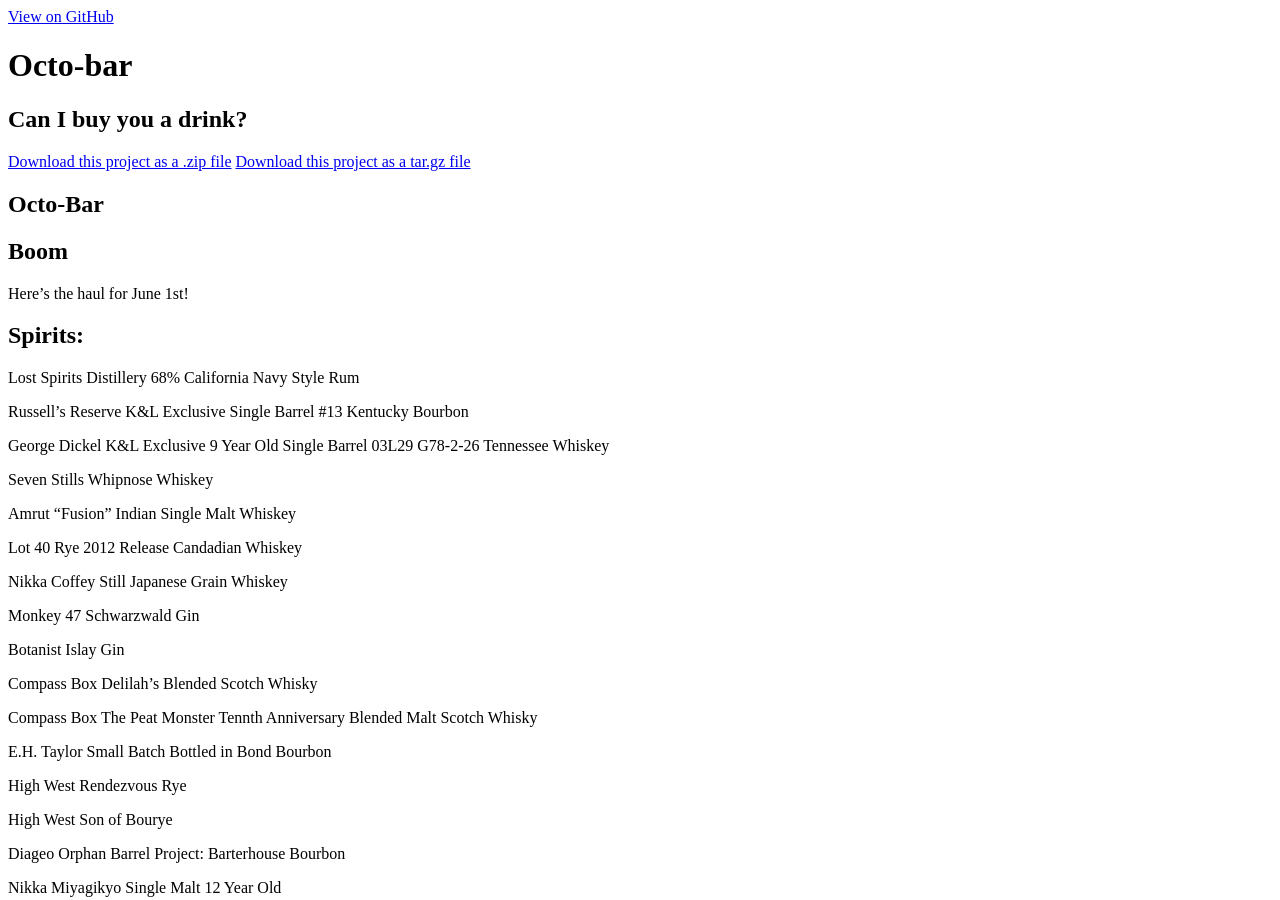
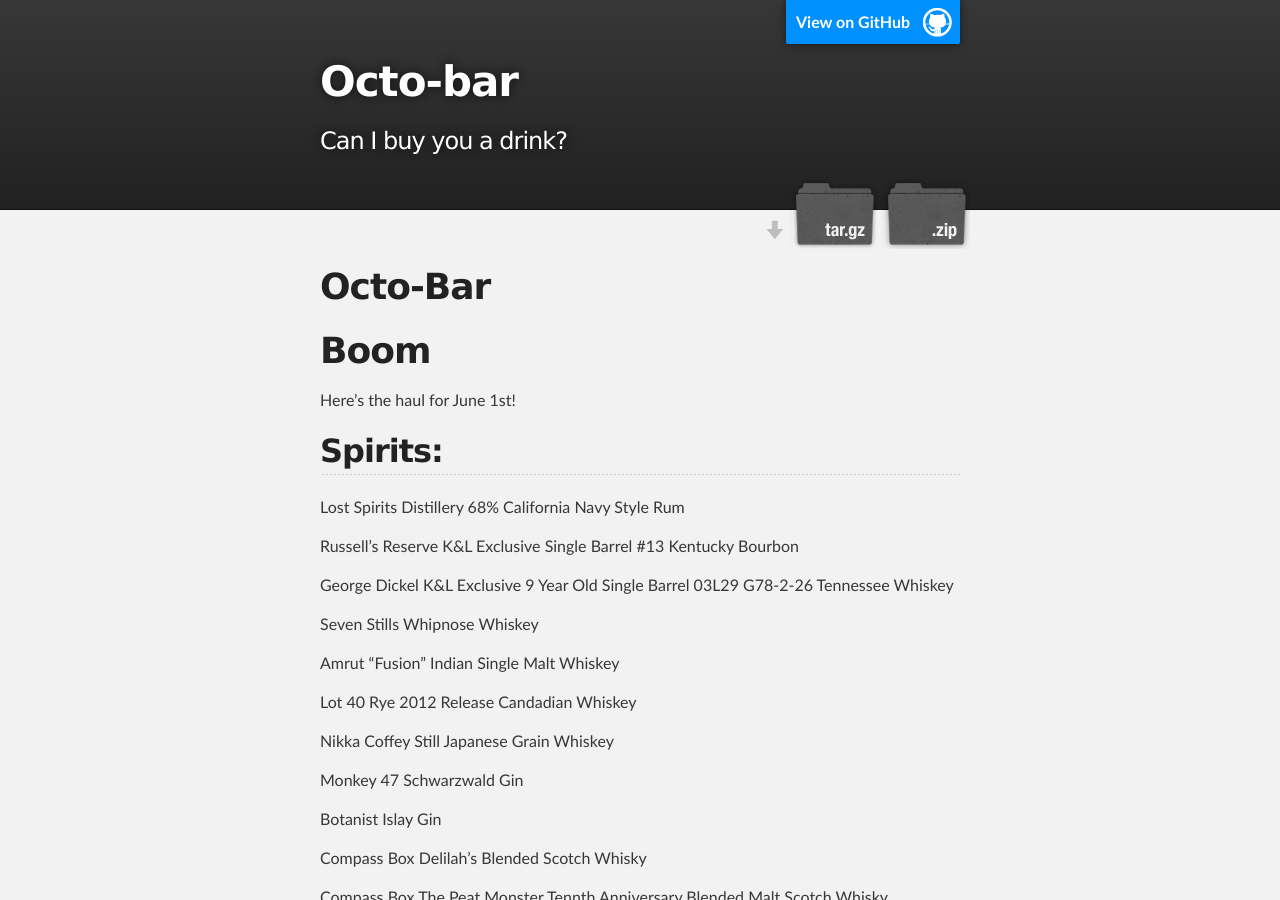
Before and after one commit to ajjimenez/Octo-Bar, a Jekyll site: the page built from _posts/2014-06-04-Boom.md, in a window 1280 px wide and 900 px high. Built offline with Jekyll 4.4.1, drawn with Linux system fonts in a browser that asks for light colours.

Commit message:
absolute link

```diff
--- a/_layouts/default.html
+++ b/_layouts/default.html
@@ -4,8 +4,8 @@
     <meta charset="utf-8">
     <meta http-equiv="X-UA-Compatible" content="chrome=1">
 
-    <link rel="stylesheet" type="text/css" media="screen" href="../stylesheets/stylesheet.css">
-    <link rel="stylesheet" href="../stylesheets/pygment_trac.css">
+    <link rel="stylesheet" type="text/css" media="screen" href="http://ajjimenez.github.io/Octo-Bar/stylesheets/stylesheet.css">
+    <link rel="stylesheet" href="http://ajjimenez.github.io/Octo-Bar/stylesheets/pygment_trac.css">
     <meta name="viewport" content="width=device-width, initial-scale=1, user-scalable=no">
     <!--[if lt IE 9]>
     <script src="//html5shiv.googlecode.com/svn/trunk/html5.js"></script>
```
